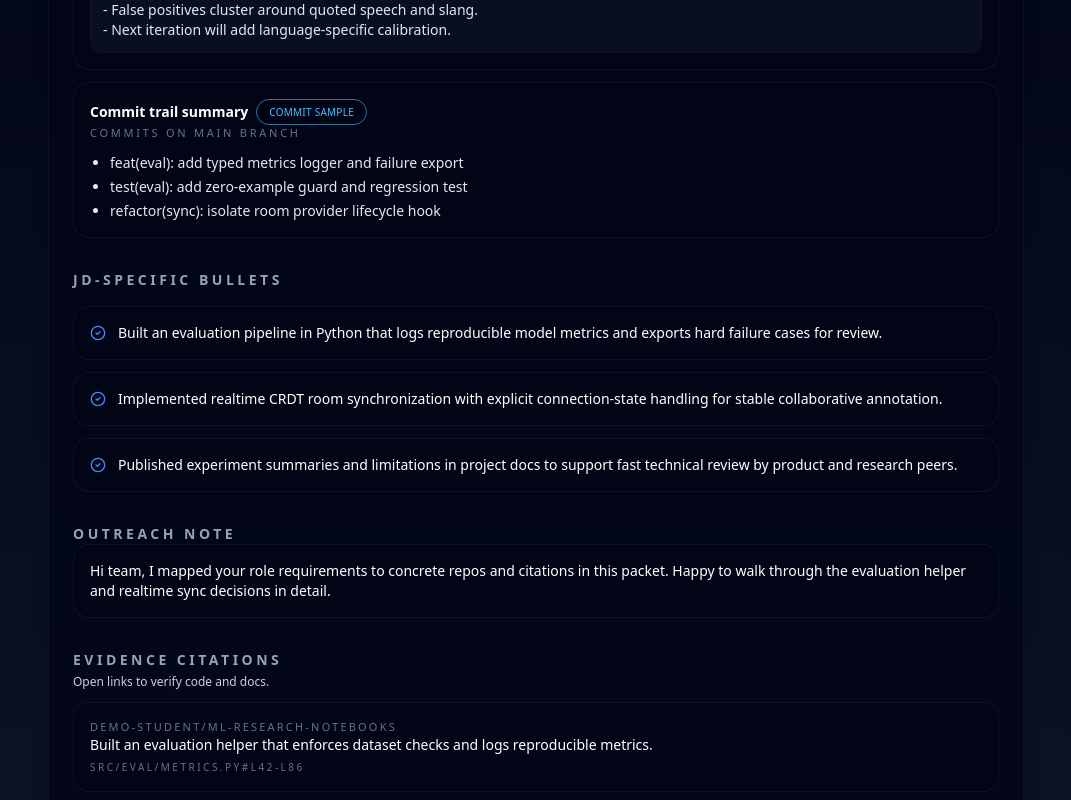
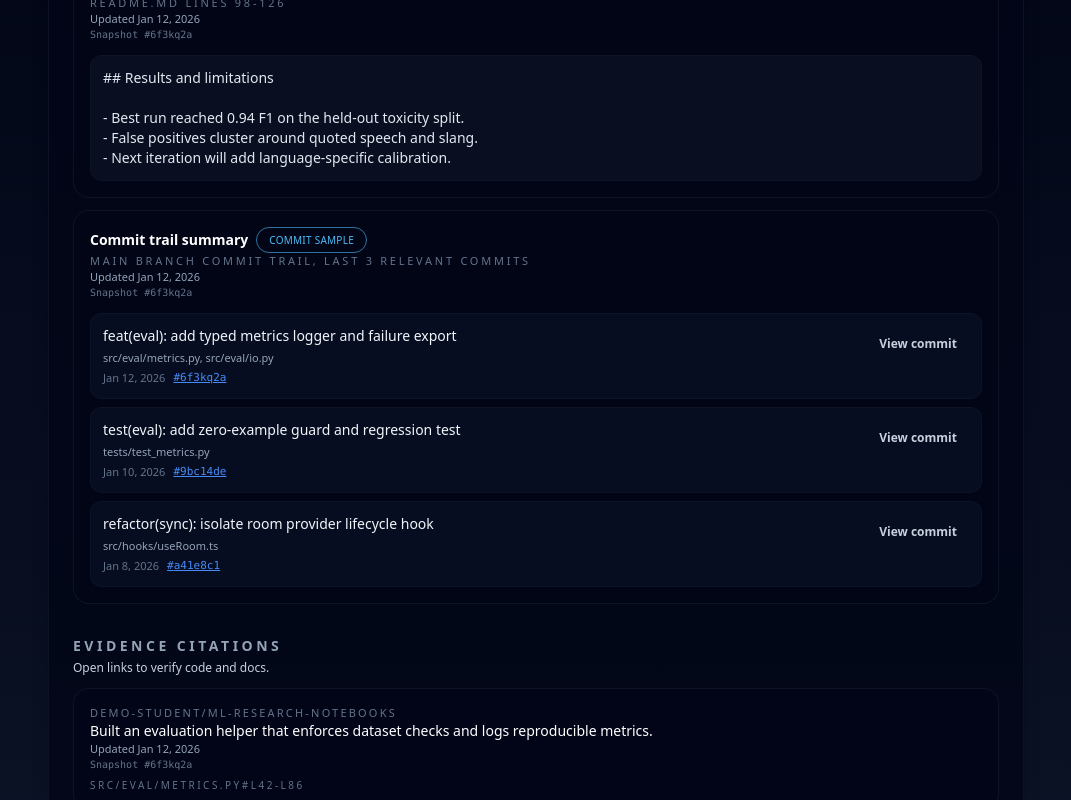
Before and after one commit to schooldev49/swefinder, a React (Vite) app in the folder apps/web/: page /example-packet in a window 1280 px wide. Shown: the part 1400-2200 px from the top of the page, without its empty margins (104-1175 px from the left). Built offline with nearby package versions, Linux system fonts and the light colour scheme; no server answers.

Commit message:
cleanup packet (feat)

```diff
--- a/apps/web/src/pages/example-packet.tsx
+++ b/apps/web/src/pages/example-packet.tsx
@@ -1,5 +1,4 @@
 import { useState } from "react";
-import { CheckCircle2 } from "lucide-react";
 import { PublicShareLayout } from "@/components/layout/public-share-layout";
 import { Avatar, AvatarFallback, AvatarImage } from "@/components/ui/avatar";
 import { Badge } from "@/components/ui/badge";
@@ -37,15 +36,6 @@ const exampleRequirements = [
   },
 ];
 
-const exampleBullets = [
-  "Built an evaluation pipeline in Python that logs reproducible model metrics and exports hard failure cases for review.",
-  "Implemented realtime CRDT room synchronization with explicit connection-state handling for stable collaborative annotation.",
-  "Published experiment summaries and limitations in project docs to support fast technical review by product and research peers.",
-];
-
-const exampleOutreach =
-  "Hi team, I mapped your role requirements to concrete repos and citations in this packet. Happy to walk through the evaluation helper and realtime sync decisions in detail.";
-
 const exampleSnippet = `def evaluate_model(model: torch.nn.Module, loader: DataLoader) -> dict[str, float]:
     results = evaluate(model, loader)
     if results.total_examples == 0:
@@ -68,13 +58,45 @@ const exampleReadmeExcerpt = `## Results and limitations
 `;
 
 const exampleCommitTrail = [
-  "feat(eval): add typed metrics logger and failure export",
-  "test(eval): add zero-example guard and regression test",
-  "refactor(sync): isolate room provider lifecycle hook",
+  {
+    sha: "6f3kq2a",
+    message: "feat(eval): add typed metrics logger and failure export",
+    date: "Jan 12, 2026",
+    files: "src/eval/metrics.py, src/eval/io.py",
+    url: "https://github.com/demo-student/ml-research-notebooks/commit/6f3kq2a",
+    diff: `+ if results.total_examples == 0:
+    raise ValueError("empty evaluation set")
+
+- old_log_metrics(metrics)
+log_metrics(metrics)
+save_failure_cases(results.hard_negatives, "artifacts/failures.csv")`,
+  },
+  {
+    sha: "9bc14de",
+    message: "test(eval): add zero-example guard and regression test",
+    date: "Jan 10, 2026",
+    files: "tests/test_metrics.py",
+    url: "https://github.com/demo-student/ml-research-notebooks/commit/9bc14de",
+    diff: `+ def test_empty_dataset_raises():
+    with pytest.raises(ValueError):
+        evaluate_model(model, empty_loader)`,
+  },
+  {
+    sha: "a41e8c1",
+    message: "refactor(sync): isolate room provider lifecycle hook",
+    date: "Jan 8, 2026",
+    files: "src/hooks/useRoom.ts",
+    url: "https://github.com/demo-student/realtime-collab-board/commit/a41e8c1",
+    diff: `+ export function useRoomLifecycle(roomId: string) {
+    // moved setup logic out of useEffect
+    // setup, reconnect handling, cleanup
+}`,
+  },
 ];
 
 export function ExamplePacketPage() {
   const [showSample, setShowSample] = useState(false);
+  const [openCommit, setOpenCommit] = useState<string | null>(null);
 
   return (
     <PublicShareLayout>
@@ -89,11 +111,12 @@ export function ExamplePacketPage() {
               <div>
                 <CardTitle className="text-white">Proof Packet - ML Research Intern @ Nova Robotics</CardTitle>
                 <CardDescription>@demo-student {"->"} ML Research Intern @ Nova Robotics</CardDescription>
-                <p className="mt-1 text-xs text-primary">Example packet for recruiter skim</p>
+                <p className="mt-1 text-xs text-primary">Unlisted packet link: /p/6F3kQ2</p>
               </div>
             </div>
             <div className="rounded-xl border border-slate-800/80 bg-slate-950/50 px-4 py-3 text-xs text-muted-foreground">
               Every claim links to a repo path, README section, or sample.
+              <p className="mt-1 text-slate-400">Evidence snapshot: Jan 12, 2026</p>
             </div>
           </CardHeader>
           <CardContent className="pt-0">
@@ -138,6 +161,8 @@ export function ExamplePacketPage() {
                       <p className="font-semibold text-white">{requirement.evidence}</p>
                       <p className="mt-1">{requirement.rationale}</p>
                       <p className="mt-1 text-[11px] text-slate-500">AI usage: {requirement.aiUsage}</p>
+                      <p className="text-[11px] text-slate-400">Updated Jan 12, 2026</p>
+                      <p className="font-mono text-[10px] text-slate-500">Snapshot #6f3kq2a</p>
                       <p className="mt-1 break-all text-[10px] uppercase tracking-[0.25em] text-slate-500">{requirement.source}</p>
                       <a href="#example-citations" className="text-primary underline">
                         View proof
@@ -161,6 +186,8 @@ export function ExamplePacketPage() {
                         </Badge>
                       </div>
                       <p className="text-[11px] uppercase tracking-[0.25em] text-slate-500">src/eval/metrics.py lines 42-86</p>
+                      <p className="text-[11px] text-slate-400">Updated Jan 12, 2026</p>
+                      <p className="font-mono text-[10px] text-slate-500">Snapshot #6f3kq2a</p>
                     </div>
                     <Button variant="ghost" size="sm" className="text-xs" onClick={() => setShowSample((prev) => !prev)}>
                       {showSample ? "Hide sample" : "Preview sample"}
@@ -182,6 +209,8 @@ export function ExamplePacketPage() {
                     </Badge>
                   </div>
                   <p className="text-[11px] uppercase tracking-[0.25em] text-slate-500">README.md lines 98-126</p>
+                  <p className="text-[11px] text-slate-400">Updated Jan 12, 2026</p>
+                  <p className="font-mono text-[10px] text-slate-500">Snapshot #6f3kq2a</p>
                   <div className="mt-3 rounded-xl border border-slate-900/70 bg-slate-900/60 p-3 whitespace-pre-wrap text-sm text-slate-200">
                     {exampleReadmeExcerpt}
                   </div>
@@ -193,36 +222,42 @@ export function ExamplePacketPage() {
                       Commit sample
                     </Badge>
                   </div>
-                  <p className="text-[11px] uppercase tracking-[0.25em] text-slate-500">Commits on main branch</p>
-                  <ul className="mt-3 list-disc space-y-1 pl-5 text-sm text-slate-200">
+                  <p className="text-[11px] uppercase tracking-[0.25em] text-slate-500">Main branch commit trail, last 3 relevant commits</p>
+                  <p className="text-[11px] text-slate-400">Updated Jan 12, 2026</p>
+                  <p className="font-mono text-[10px] text-slate-500">Snapshot #6f3kq2a</p>
+                  <div className="mt-3 space-y-2">
                     {exampleCommitTrail.map((entry) => (
-                      <li key={entry}>{entry}</li>
+                      <div key={entry.sha} className="rounded-xl border border-slate-900/70 bg-slate-900/50 p-3">
+                        <div className="flex flex-col gap-2 sm:flex-row sm:items-start sm:justify-between">
+                          <div>
+                            <p className="text-sm text-slate-100">{entry.message}</p>
+                            <p className="mt-1 text-[11px] text-slate-400">{entry.files}</p>
+                            <div className="mt-1 flex items-center gap-2 text-[11px]">
+                              <span className="text-slate-500">{entry.date}</span>
+                              <a href={entry.url} target="_blank" rel="noopener noreferrer nofollow" className="font-mono text-primary underline">
+                                #{entry.sha}
+                              </a>
+                            </div>
+                          </div>
+                          <Button variant="ghost" size="sm" className="text-xs" onClick={() => setOpenCommit((prev) => (prev === entry.sha ? null : entry.sha))}>
+                            {openCommit === entry.sha ? "Hide commit" : "View commit"}
+                          </Button>
+                        </div>
+                        {openCommit === entry.sha ? (
+                          <div className="mt-2">
+                            <CodeSnippet code={entry.diff} language="diff" />
+                          </div>
+                        ) : null}
+                      </div>
                     ))}
-                  </ul>
+                  </div>
                 </div>
               </div>
             </section>
 
-            <section>
-              <SectionHeading title="JD-specific bullets" />
-              <ul className="mt-4 space-y-3">
-                {exampleBullets.map((bullet, index) => (
-                  <li key={index} className="rounded-2xl border border-slate-900/80 bg-slate-950/60 p-4">
-                    <div className="flex items-start gap-3">
-                      <CheckCircle2 className="mt-0.5 h-4 w-4 text-primary" aria-hidden="true" />
-                      <p className="text-sm text-white">{bullet}</p>
-                    </div>
-                  </li>
-                ))}
-              </ul>
-            </section>
 
-            <section>
-              <SectionHeading title="Outreach note" />
-              <div className="rounded-2xl border border-slate-900/80 bg-slate-950/60 p-4 text-sm text-white">
-                {exampleOutreach}
-              </div>
-            </section>
+
+
 
             <section id="example-citations">
               <SectionHeading title="Evidence citations" subtitle="Open links to verify code and docs." />
@@ -231,6 +266,8 @@ export function ExamplePacketPage() {
                   <div key={item.id} className="rounded-2xl border border-slate-900/80 bg-slate-950/60 p-4 text-xs text-muted-foreground">
                     <p className="text-[11px] uppercase tracking-[0.2em] text-slate-500">{item.evidence}</p>
                     <p className="text-sm text-white">{item.rationale}</p>
+                    <p className="text-[11px] text-slate-400">Updated Jan 12, 2026</p>
+                    <p className="font-mono text-[10px] text-slate-500">Snapshot #6f3kq2a</p>
                     <p className="mt-1 break-all text-[10px] uppercase tracking-[0.25em] text-slate-500">{item.source}</p>
                   </div>
                 ))}
--- a/apps/web/src/pages/job-detail.tsx
+++ b/apps/web/src/pages/job-detail.tsx
@@ -19,7 +19,6 @@ import {
   fetchProjects,
   generateProof,
   refreshJobSnapshot,
-  suggestPacketWording,
   updateJobRequirements,
   updateJobStatus,
   updateRequirementCoverage,
@@ -64,8 +63,6 @@ export function JobDetailPage() {
   const jobQuery = useQuery({ queryKey: ["job", jobId], queryFn: () => fetchJob(jobId), enabled: Boolean(jobId) });
   const projectsQuery = useQuery({ queryKey: ["projects"], queryFn: fetchProjects });
   const [selectedProjects, setSelectedProjects] = useState<Set<string>>(new Set());
-  const [bulletDrafts, setBulletDrafts] = useState<string[]>([]);
-  const [outreachDraft, setOutreachDraft] = useState("");
   const [selectedSamples, setSelectedSamples] = useState<Set<string>>(new Set());
   const [selectedRequirementId, setSelectedRequirementId] = useState<string | null>(null);
   const [requirementDrafts, setRequirementDrafts] = useState<Requirement[]>([]);
@@ -137,8 +134,6 @@ export function JobDetailPage() {
 
   useEffect(() => {
     if (!proof) {
-      setBulletDrafts([]);
-      setOutreachDraft("");
       setRequirementDrafts([]);
       setSelectedSamples(new Set());
       setCoverageMap({});
@@ -146,8 +141,6 @@ export function JobDetailPage() {
       setSelectedRequirementId(null);
       return;
     }
-    setBulletDrafts(proof.bullets);
-    setOutreachDraft(proof.outreachNote);
     setCoverageMap(proof.requirementCoverageMap || {});
     setRequirementDrafts(proof.requirements.slice(0, 5));
     setSelectedRequirementId((prev) => prev ?? proof.requirements[0]?.id ?? null);
@@ -224,15 +217,6 @@ export function JobDetailPage() {
       toast("Requirements saved");
     },
     onError: (error: Error) => toast("Could not save requirements", { description: error.message }),
-  });
-  const suggestWordingMutation = useMutation({
-    mutationFn: () => suggestPacketWording(jobId, { bullets: bulletDrafts, outreachNote: outreachDraft }),
-    onSuccess: (data) => {
-      if (data.bullets?.length) setBulletDrafts(data.bullets);
-      setOutreachDraft(data.outreachNote || "");
-      toast("Grammar polished");
-    },
-    onError: (error: Error) => toast("Could not suggest wording", { description: error.message }),
   });
 
   const requirementCoverageMutation = useMutation({
@@ -552,36 +536,8 @@ export function JobDetailPage() {
                 </div>
               </section>
               {proof.codeSamples && proof.codeSamples.length > 0 && <ProofCodeSamplesSection samples={proof.codeSamples} />}
-              <section>
-                <div className="flex items-center justify-between">
-                  <h3 className="text-sm font-semibold uppercase tracking-wide text-muted-foreground">Resume bullets</h3>
-                  <Button type="button" variant="outline" size="sm" onClick={() => suggestWordingMutation.mutate()} disabled={suggestWordingMutation.isPending}>
-                    {suggestWordingMutation.isPending ? <Loader2 className="mr-2 h-4 w-4 animate-spin" /> : null}
-                    Suggest wording
-                  </Button>
-                </div>
-                <div className="mt-3 space-y-3">
-                  {bulletDrafts.map((bullet, index) => (
-                    <EditableCopyRow
-                      key={index}
-                      text={bullet}
-                      original={proof.bullets[index] ?? ""}
-                      label={`Bullet ${index + 1}`}
-                      onChange={(value) =>
-                        setBulletDrafts((prev) => {
-                          const next = [...prev];
-                          next[index] = value;
-                          return next;
-                        })
-                      }
-                    />
-                  ))}
-                </div>
-              </section>
-              <section>
-                <h3 className="text-sm font-semibold uppercase tracking-wide text-muted-foreground">Outreach note</h3>
-                <EditableCopyRow text={outreachDraft} original={proof.outreachNote} label="Outreach" onChange={setOutreachDraft} multiline />
-              </section>
+
+
               <section>
                 <div>
                   <h3 className="text-sm font-semibold uppercase tracking-wide text-muted-foreground">Evidence citations</h3>
@@ -726,9 +682,13 @@ function CodeSamplesSelector({
                     </a>
                   )}
                   {sample.type && sample.type !== "code" ? (
+                    sample.type === "commit" ? (
+                      <CodeSnippet code={sample.code} language="diff" />
+                    ) : (
                       <div className="rounded-xl border border-slate-900/70 bg-slate-900/60 p-3 text-sm text-slate-200 whitespace-pre-wrap">
                         {sample.code}
                       </div>
+                    )
                   ) : (
                     <CodeSnippet code={sample.code} language={sample.language || inferLanguage(sample.filePath) || "tsx"} />
                   )}
@@ -809,9 +769,13 @@ function ProofCodeSamplesSection({ samples }: { samples: ProofPacketCodeSample[]
                   {isOpen && (
                     <div className="mt-3">
                       {sample.type && sample.type !== "code" ? (
+                        sample.type === "commit" ? (
+                          <CodeSnippet code={sample.code} language="diff" />
+                        ) : (
                           <div className="rounded-xl border border-slate-900/70 bg-slate-900/60 p-3 text-sm text-slate-200 whitespace-pre-wrap">
                             {sample.code}
                           </div>
+                        )
                       ) : (
                         <CodeSnippet code={sample.code} language={sample.language || inferLanguage(sample.filePath) || "tsx"} />
                       )}
@@ -1084,61 +1048,6 @@ function RequirementEvidenceEditor({
   );
 }
 
-function EditableCopyRow({
-  text,
-  original,
-  label,
-  onChange,
-  multiline,
-}: {
-  text: string;
-  original: string;
-  label: string;
-  onChange: (value: string) => void;
-  multiline?: boolean;
-}) {
-  const [copied, setCopied] = useState(false);
-  useEffect(() => {
-    if (!copied) return;
-    const timer = setTimeout(() => setCopied(false), 2000);
-    return () => clearTimeout(timer);
-  }, [copied]);
-
-  const handleCopy = async () => {
-    await navigator.clipboard.writeText(text);
-    setCopied(true);
-  };
-
-  const resetDisabled = text === original;
-
-  return (
-    <div className="space-y-2 rounded-2xl border border-slate-800/80 bg-slate-950/60 p-4">
-      <div className="flex flex-col gap-2 sm:flex-row sm:items-center sm:justify-between">
-        <div className="flex items-center gap-2">
-          <p className="text-xs uppercase tracking-wide text-muted-foreground">{label}</p>
-          {!resetDisabled && <Badge variant="outline">Edited</Badge>}
-        </div>
-        <div className="flex flex-wrap gap-2">
-          <Button variant="ghost" size="sm" onClick={handleCopy}>
-            {copied ? "Copied" : "Copy"}
-          </Button>
-          <Button variant="ghost" size="sm" disabled={resetDisabled} onClick={() => onChange(original)}>
-            Reset
-          </Button>
-        </div>
-      </div>
-      <Textarea
-        value={text}
-        onChange={(event) => onChange(event.target.value)}
-        rows={multiline ? 5 : 3}
-        className="bg-slate-950/80 text-sm"
-        placeholder="Tighten phrasing or add context. Copy when ready."
-      />
-      <p className="text-[11px] text-muted-foreground">Only copied text is shared; packet citations stay read-only until you regenerate.</p>
-    </div>
-  );
-}
-
 function ShareLinkCallout({
   profileLink,
   packetShortLink,
--- a/apps/web/src/pages/public-packet.tsx
+++ b/apps/web/src/pages/public-packet.tsx
@@ -1,7 +1,7 @@
 import { useEffect, useMemo, useState } from "react";
 import { useParams } from "react-router-dom";
 import { useQuery } from "@tanstack/react-query";
-import { CheckCircle2, ChevronRight } from "lucide-react";
+import { ChevronRight } from "lucide-react";
 import type { CommitEntry, Evidence, EvidenceMappingWithEvidence, ProofPacketCodeSample } from "@evidensify/types";
 import { fetchSharedPacket, fetchSharedPacketByToken } from "@/lib/api";
 import { PublicShareLayout } from "@/components/layout/public-share-layout";
@@ -131,25 +131,8 @@ function PacketView({
             {proof.codeSamples && proof.codeSamples.length > 0 && (
               <PublicCodeSamples samples={proof.codeSamples} />
             )}
-            <section>
-              <SectionHeading title="JD-specific bullets" />
-              <ul className="mt-4 space-y-3">
-                {proof.bullets.map((bullet, index) => (
-                  <li key={index} className="rounded-2xl border border-slate-900/80 bg-slate-950/60 p-4">
-                    <div className="flex items-start gap-3">
-                      <CheckCircle2 className="mt-0.5 h-4 w-4 text-primary" aria-hidden="true" />
-                      <p className="text-sm text-white">{bullet}</p>
-                    </div>
-                  </li>
-                ))}
-              </ul>
-            </section>
-            <section>
-              <SectionHeading title="Outreach note" />
-              <div className="rounded-2xl border border-slate-900/80 bg-slate-950/60 p-4 text-sm text-white">
-                {proof.outreachNote}
-              </div>
-            </section>
+
+
             <section id="packet-citations">
               <SectionHeading title="Evidence citations" subtitle="Click through to verify code, notebooks, or demos." />
               {citations.length === 0 ? (
@@ -361,9 +344,13 @@ function PublicCodeSamples({ samples }: { samples: ProofPacketCodeSample[] }) {
               {open && (
                 <div className="mt-3">
                   {sample.type && sample.type !== "code" ? (
-                    <div className="rounded-xl border border-slate-900/70 bg-slate-900/60 p-3 text-sm text-slate-200 whitespace-pre-wrap">
-                      {sample.code}
-                    </div>
+                    sample.type === "commit" ? (
+                      <CodeSnippet code={sample.code} language="diff" />
+                    ) : (
+                      <div className="rounded-xl border border-slate-900/70 bg-slate-900/60 p-3 text-sm text-slate-200 whitespace-pre-wrap">
+                        {sample.code}
+                      </div>
+                    )
                   ) : (
                     <CodeSnippet code={sample.code} language={sample.language || inferLanguage(sample.filePath) || "tsx"} />
                   )}
@@ -543,7 +530,11 @@ function EvidenceSnippetBlock({
           {isCodeSample ? (
             <CodeSnippet code={snippet.code} language={snippet.language} className="max-w-full text-sm" />
           ) : (
-            <div className="rounded-xl border border-slate-900/60 bg-slate-900/50 p-3 text-slate-200 whitespace-pre-wrap">{snippet.code}</div>
+            snippet.type === "commit" ? (
+              <CodeSnippet code={snippet.code} language="diff" className="max-w-full text-sm" />
+            ) : (
+              <div className="rounded-xl border border-slate-900/60 bg-slate-900/50 p-3 text-slate-200 whitespace-pre-wrap">{snippet.code}</div>
+            )
           )}
           {snippet.url && (
             <a href={snippet.url} target="_blank" rel="noopener noreferrer nofollow" className="text-primary underline">
```
Also changed, not shown: apps/web/src/components/ui/code-snippet.tsx (+39 -1 lines). Lines whose indentation alone changed are shown as unchanged.
